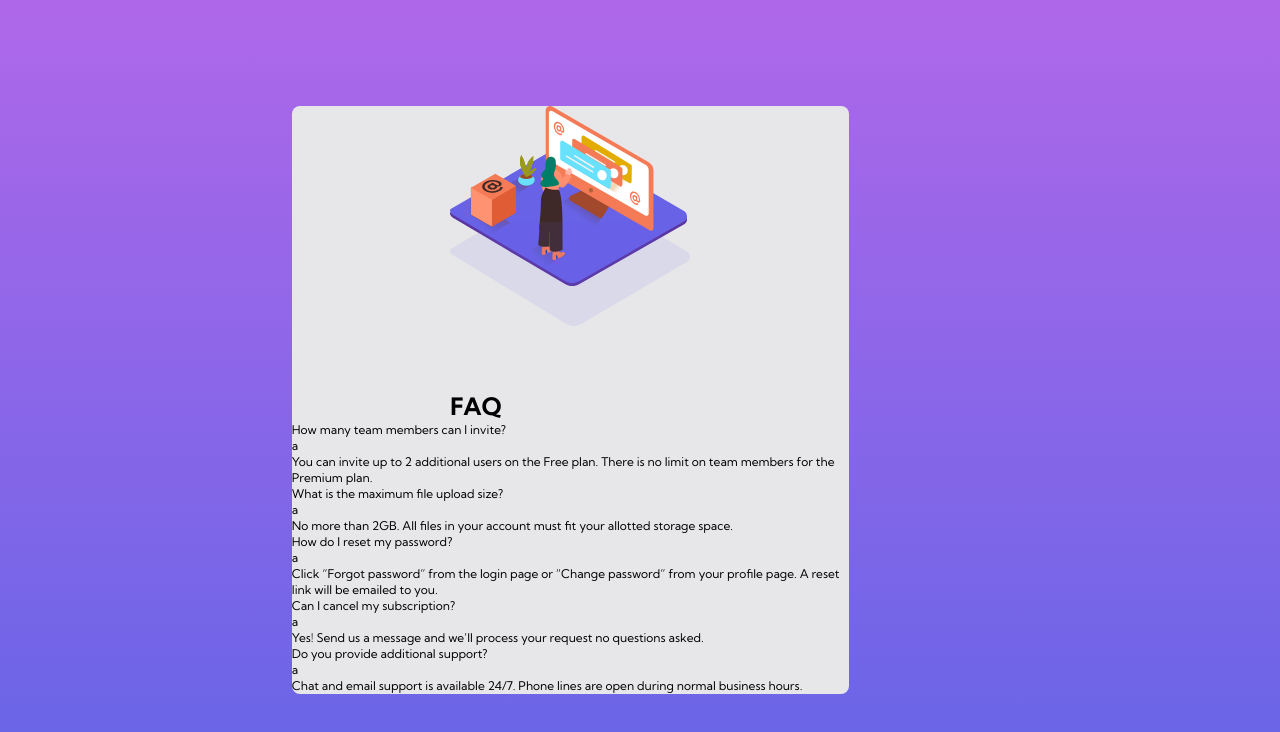
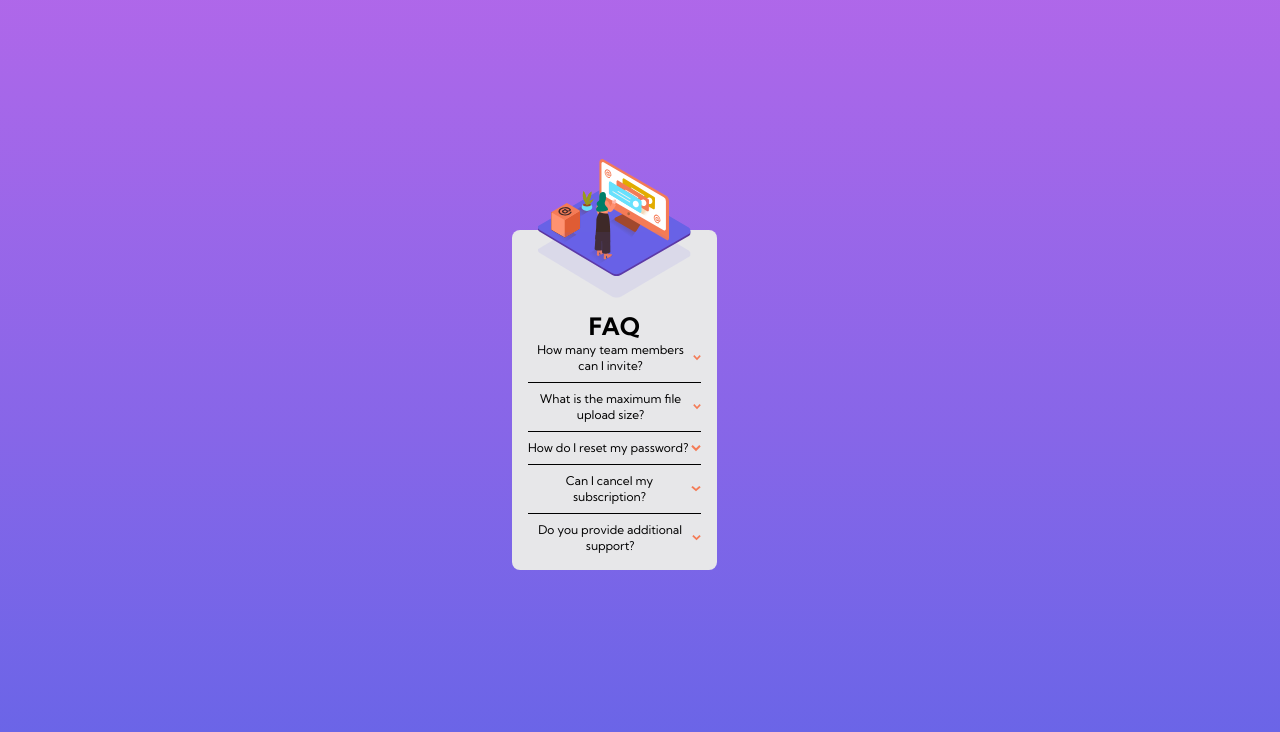
Before and after one commit to PJxDev/faq-accordion-card, a Next.js app: page / in a window 1280 px wide. Shown: the top 732 px of the page. Built offline with nearby package versions, Linux system fonts and the light colour scheme.

Commit message:
planteado

```diff
--- a/pages/_document.js
+++ b/pages/_document.js
@@ -10,7 +10,7 @@ export default function Document() {
           rel="stylesheet"
         />
       <Head />
-      <body className='flex || items-center || justify-center || bg-gradient-to-t from-softBlue to-softViolet || h-screen || bg-no-repeat'>
+      <body className='bg-gradient-to-t from-softBlue to-softViolet || h-screen w-[100%] flex justify-center items-center'>
         <Main />
         <NextScript />
       </body>
--- a/pages/index.js
+++ b/pages/index.js
@@ -2,6 +2,7 @@ import Head from "next/head";
 import Image from "next/image";
 import img1 from "../images/illustration-woman-online-mobile.svg";
 import sha1 from "../images/bg-pattern-mobile.svg";
+import arrow from "../images/icon-arrow-down.svg";
 
 export default function Home() {
   return (
@@ -17,66 +18,84 @@ export default function Home() {
         />
         <title>Frontend Mentor | FAQ Accordion Card</title>
       </Head>
-      <main className="text-xs || font-body || bg-lightGrayishBlue || rounded-lg || flex || flex-col || items-center || justify-center || || w-[80%]">
-        <header className="relative">
-          <Image alt="Woman with a blackboard" src={img1} />
+      <main className="bg-lightGrayishBlue || text-xs text-center font-body || w-[80%] rounded-lg p-4 || flex flex-col justify-center items-center">
+        <header className="relative pt-16">
+          <Image
+            alt="Woman with a blackboard"
+            src={img1}
+            className="absolute -top-12 scale-[300%]"
+          />
           <Image
             alt="Shadow of the picture"
             src={sha1}
-            className="relative || bottom-16"
+            className="absolute top-2 scale-[300%]"
           />
           <h1 className="text-2xl || font-bold">FAQ</h1>
         </header>
-        <section>
+        <section className="flex flex-col gap-2">
           <article>
-            <header>
+            <header className="flex flex-row justify-between">
               <h2>How many team members can I invite?</h2>
-              <button>a</button>
+              <button>
+                <Image alt="arrow" src={arrow} />
+              </button>
             </header>
-            <p>
-              You can invite up to 2 additional users on the Free plan. There is
-              no limit on team members for the Premium plan.
-            </p>
+            <p className="scale-0 absolute">
+                You can invite up to 2 additional users on the Free plan. There
+                is no limit on team members for the Premium plan.
+              </p>
           </article>
+          <hr />
           <article>
-            <header>
+            <header className="flex flex-row justify-between">
               <h2>What is the maximum file upload size?</h2>
-              <button>a</button>
+              <button>
+                <Image alt="arrow" src={arrow} />
+              </button>{" "}
             </header>
-            <p>
-              No more than 2GB. All files in your account must fit your allotted
-              storage space.
-            </p>
+            {/* <p>
+                No more than 2GB. All files in your account must fit your
+                allotted storage space.
+              </p> */}
           </article>
+          <hr />
           <article>
-            <header>
+            <header className="flex flex-row justify-between">
               <h2>How do I reset my password?</h2>
-              <button>a</button>
+              <button>
+                <Image alt="arrow" src={arrow} />
+              </button>{" "}
             </header>
-            <p>
-              Click “Forgot password” from the login page or “Change password”
-              from your profile page. A reset link will be emailed to you.
-            </p>
+            {/* <p>
+                Click “Forgot password” from the login page or “Change password”
+                from your profile page. A reset link will be emailed to you.
+              </p> */}
           </article>
+          <hr />
           <article>
-            <header>
+            <header className="flex flex-row justify-between">
               <h2>Can I cancel my subscription?</h2>
-              <button>a</button>
+              <button>
+                <Image alt="arrow" src={arrow} />
+              </button>{" "}
             </header>
-            <p>
-              Yes! Send us a message and we’ll process your request no questions
-              asked.
-            </p>
+            {/* <p>
+                Yes! Send us a message and we’ll process your request no
+                questions asked.
+              </p> */}
           </article>
+          <hr />
           <article>
-            <header>
+            <header className="flex flex-row justify-between">
               <h2>Do you provide additional support?</h2>
-              <button>a</button>
+              <button>
+                <Image alt="arrow" src={arrow} />
+              </button>{" "}
             </header>
-            <p>
-              Chat and email support is available 24/7. Phone lines are open
-              during normal business hours.
-            </p>
+            {/* <p>
+                Chat and email support is available 24/7. Phone lines are open
+                during normal business hours.
+              </p> */}
           </article>
         </section>
       </main>
```
